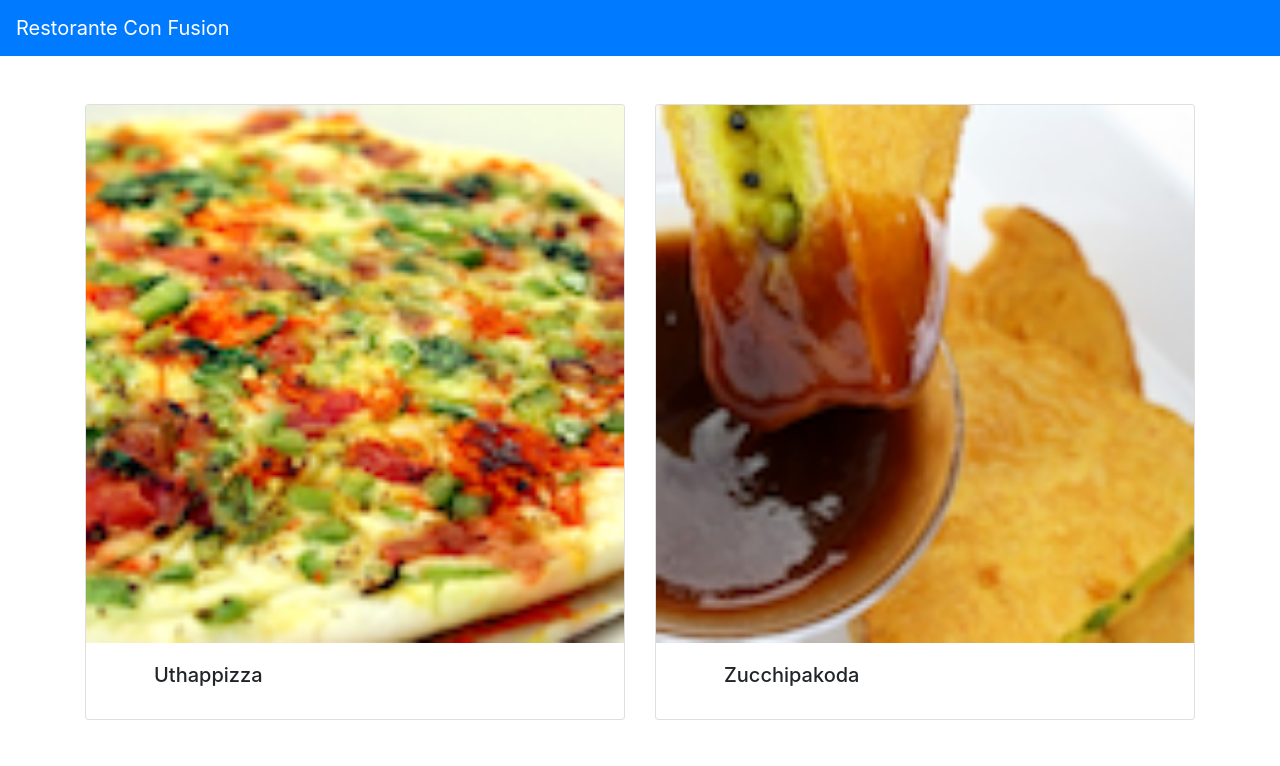
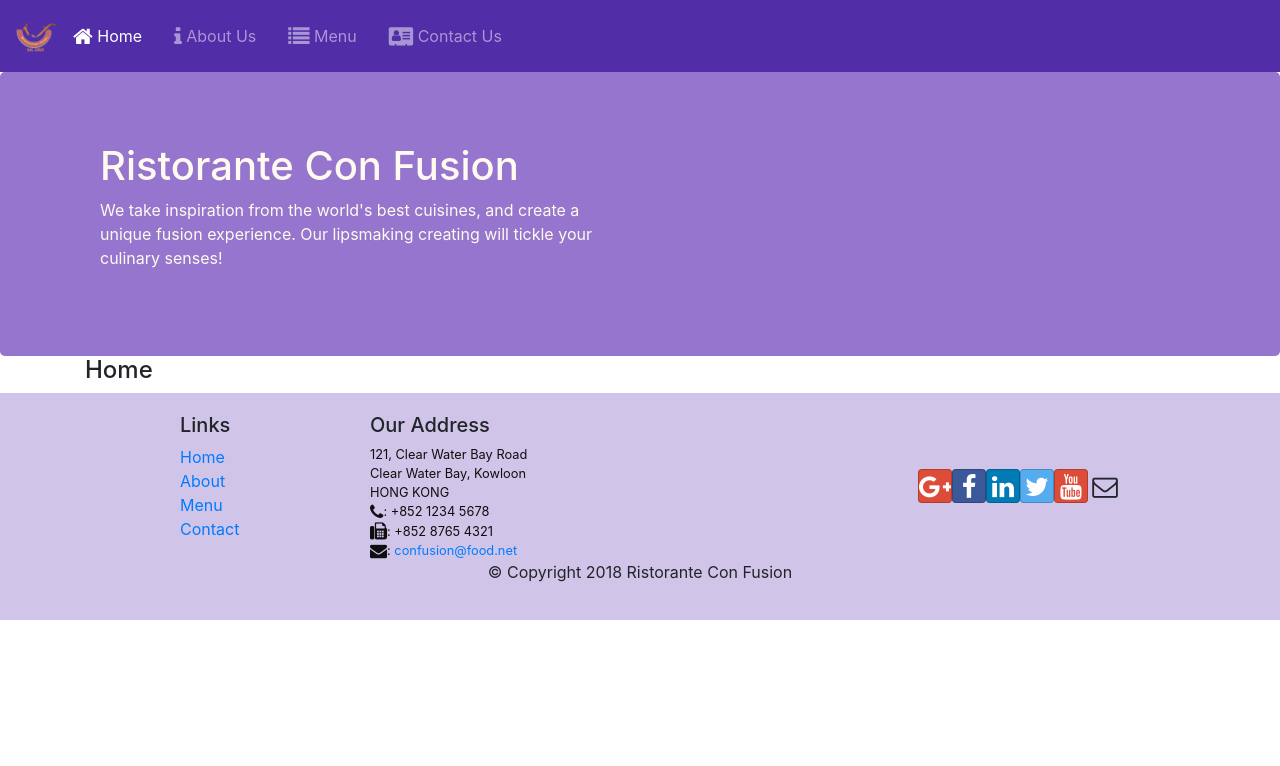
Before and after one commit to NietoCurcio/Ristorante-Confusion, a React (Create React App) app: page /home in a window 1280 px wide. Shown: the top 766 px of the page. Built offline with nearby package versions, Linux system fonts and the light colour scheme.

Commit message:
BrowserRouter, Router (path, render, component), Redirect, Switch, Link as a and Navlink as special css a

```diff
--- a/package.json
+++ b/package.json
@@ -7,9 +7,12 @@
     "@testing-library/react": "^11.1.0",
     "@testing-library/user-event": "^12.1.10",
     "bootstrap": "^4.5.3",
+    "bootstrap-social": "^5.1.1",
+    "font-awesome": "^4.7.0",
     "react": "^17.0.1",
     "react-bootstrap": "^1.4.0",
     "react-dom": "^17.0.1",
+    "react-router-dom": "^5.2.0",
     "react-scripts": "4.0.1",
     "web-vitals": "^0.2.4"
   },
--- a/src/App.css
+++ b/src/App.css
@@ -1,38 +1,33 @@
-.App {
-  text-align: center;
+.row-header {
+  margin: 0px auto;
+  padding: 0px auto;
 }
 
-.App-logo {
-  height: 40vmin;
-  pointer-events: none;
+.row-content {
+  margin: 0px auto;
+  padding: 50px 0px 50px 0px;
+  border-bottom: 1px ridge;
+  min-height: 400px;
 }
 
-@media (prefers-reduced-motion: no-preference) {
-  .App-logo {
-    animation: App-logo-spin infinite 20s linear;
-  }
+.footer {
+  background-color: #d1c4e9;
+  margin: 0px auto;
+  padding: 20px 0px 20px 0px;
+}
+.jumbotron {
+  padding: 70px 30px 70px 30px;
+  margin: 0px auto;
+  background: #9575cd;
+  color: floralwhite;
 }
 
-.App-header {
-  background-color: #282c34;
-  min-height: 100vh;
-  display: flex;
-  flex-direction: column;
-  align-items: center;
-  justify-content: center;
-  font-size: calc(10px + 2vmin);
-  color: white;
+address {
+  font-size: 80%;
+  margin: 0px;
+  color: #0f0f0f;
 }
 
-.App-link {
-  color: #61dafb;
+.navbar-dark {
+  background-color: #512da8;
 }
-
-@keyframes App-logo-spin {
-  from {
-    transform: rotate(0deg);
-  }
-  to {
-    transform: rotate(360deg);
-  }
-}
--- a/src/App.js
+++ b/src/App.js
@@ -1,9 +1,13 @@
 import Main from './components/MainComponent'
+import './App.css'
+import { BrowserRouter } from 'react-router-dom'
 
 function App() {
   return (
     <div>
-      <Main />
+      <BrowserRouter>
+        <Main />
+      </BrowserRouter>
     </div>
   )
 }
--- /dev/null
+++ b/src/components/FooterComponent.js
@@ -0,0 +1,91 @@
+import React from 'react'
+import { Link } from 'react-router-dom'
+
+const FooterComponent = () => {
+  return (
+    <div className='footer'>
+      <div className='container'>
+        <div className='row justify-content-center'>
+          <div className='col-4 offset-1 col-sm-2'>
+            <h5>Links</h5>
+            <ul className='list-unstyled'>
+              <li>
+                <Link to='/home'>Home</Link>
+              </li>
+              <li>
+                <Link to='/aboutus'>About</Link>
+              </li>
+              <li>
+                <Link to='/menu'>Menu</Link>
+              </li>
+              <li>
+                <Link to='/contactus'>Contact</Link>
+              </li>
+            </ul>
+          </div>
+          <div className='col-7 col-sm-5'>
+            <h5>Our Address</h5>
+            <address>
+              121, Clear Water Bay Road
+              <br />
+              Clear Water Bay, Kowloon
+              <br />
+              HONG KONG
+              <br />
+              <i className='fa fa-phone fa-lg'></i>: +852 1234 5678
+              <br />
+              <i className='fa fa-fax fa-lg'></i>: +852 8765 4321
+              <br />
+              <i className='fa fa-envelope fa-lg'></i>:{' '}
+              <a href='mailto:confusion@food.net'>confusion@food.net</a>
+            </address>
+          </div>
+          <div className='col-12 col-sm-4 align-self-center'>
+            <div className='text-center'>
+              <a
+                className='btn btn-social-icon btn-google'
+                href='http://google.com/+'
+              >
+                <i className='fa fa-google-plus'></i>
+              </a>
+              <a
+                className='btn btn-social-icon btn-facebook'
+                href='http://www.facebook.com/profile.php?id='
+              >
+                <i className='fa fa-facebook'></i>
+              </a>
+              <a
+                className='btn btn-social-icon btn-linkedin'
+                href='http://www.linkedin.com/in/'
+              >
+                <i className='fa fa-linkedin'></i>
+              </a>
+              <a
+                className='btn btn-social-icon btn-twitter'
+                href='http://twitter.com/'
+              >
+                <i className='fa fa-twitter'></i>
+              </a>
+              <a
+                className='btn btn-social-icon btn-google'
+                href='http://youtube.com/'
+              >
+                <i className='fa fa-youtube'></i>
+              </a>
+              <a className='btn btn-social-icon' href='mailto:'>
+                <i className='fa fa-envelope-o'></i>
+              </a>
+            </div>
+          </div>
+        </div>
+        <div className='row justify-content-center'>
+          <div className='col-auto'>
+            <p>© Copyright 2018 Ristorante Con Fusion</p>
+          </div>
+        </div>
+      </div>
+    </div>
+  )
+}
+
+export default FooterComponent
--- /dev/null
+++ b/src/components/HeaderComponent.js
@@ -0,0 +1,68 @@
+import React, { useState } from 'react'
+import { Jumbotron, Navbar, Nav } from 'react-bootstrap'
+import { NavLink } from 'react-router-dom'
+
+const HeaderComponent = () => {
+  const [toggle, setToggle] = useState(false)
+
+  const handleToggle = () => {
+    setToggle(!toggle)
+  }
+
+  return (
+    <>
+      {/* https://react-bootstrap.github.io/components/navbar/ */}
+      <Navbar className='navbar-dark' variant='dark' expand='md'>
+        <Navbar.Toggle onClick={handleToggle} />
+        <Navbar.Brand className='mr-auto' href='/'>
+          <img
+            src='assets/images/logo.png'
+            height='30'
+            width='41'
+            alt='Ristorante Con Fusion'
+          />
+        </Navbar.Brand>
+        <Navbar.Collapse isOpen={toggle}>
+          <Nav>
+            <Nav.Link>
+              <NavLink className='nav-link' to='/home'>
+                <i className='fa fa-home fa-lg'></i> Home
+              </NavLink>
+            </Nav.Link>
+            <Nav.Link>
+              <NavLink className='nav-link' to='/aboutus'>
+                <i className='fa fa-info fa-lg'></i> About Us
+              </NavLink>
+            </Nav.Link>
+            <Nav.Link>
+              <NavLink className='nav-link' to='/menu'>
+                <i className='fa fa-list fa-lg'></i> Menu
+              </NavLink>
+            </Nav.Link>
+            <Nav.Link>
+              <NavLink className='nav-link' to='/contactus'>
+                <i className='fa fa-address-card fa-lg'></i> Contact Us
+              </NavLink>
+            </Nav.Link>
+          </Nav>
+        </Navbar.Collapse>
+      </Navbar>
+      <Jumbotron>
+        <div className='container'>
+          <div className='row row-header'>
+            <div className='col-12 col-sm-6'>
+              <h1>Ristorante Con Fusion</h1>
+              <p>
+                We take inspiration from the world's best cuisines, and create a
+                unique fusion experience. Our lipsmaking creating will tickle
+                your culinary senses!
+              </p>
+            </div>
+          </div>
+        </div>
+      </Jumbotron>
+    </>
+  )
+}
+
+export default HeaderComponent
--- /dev/null
+++ b/src/components/HomeComponent.js
@@ -0,0 +1,11 @@
+import React from 'react'
+
+const HomeComponent = () => {
+  return (
+    <div className='container'>
+      <h4>Home</h4>
+    </div>
+  )
+}
+
+export default HomeComponent
--- a/src/components/MainComponent.js
+++ b/src/components/MainComponent.js
@@ -1,26 +1,34 @@
-import { Navbar } from 'react-bootstrap'
 import Menu from './MenuComponent'
 import Dishdetail from './DishdetailComponent '
+import Header from './HeaderComponent'
+import Footer from './FooterComponent'
+import Home from './HomeComponent'
 import { DISHES } from '../shared/dishes'
 import { useState } from 'react'
+import { Switch, Route, Redirect } from 'react-router-dom'
 
 function Main() {
   const [dishes, setDishes] = useState(DISHES)
-  const [selectedDishe, setSelectedDishe] = useState(null)
 
-  const onDishSelected = (event, dishId) => {
-    // console.log(event.target)
-    // console.log(dishId)
-    setSelectedDishe(dishId)
+  const HomePage = () => {
+    return <Home />
   }
 
   return (
     <div>
-      <Navbar bg='primary' variant='dark'>
-        <Navbar.Brand href='#home'>Restorante Con Fusion</Navbar.Brand>
-      </Navbar>
-      <Menu dishes={dishes} onClick={onDishSelected} />
-      <Dishdetail dish={dishes.find((dish) => dish.id === selectedDishe)} />
+      <Header />
+      <Switch>
+        <Route path='/home' component={HomePage} />
+        <Route
+          exact
+          path='/menu'
+          render={(props) => <Menu {...props} dishes={dishes} />}
+        />
+        {/* https://ui.dev/react-router-v4-pass-props-to-components/ */}
+        {/* https://reactrouter.com/web/api/Route */}
+        <Redirect to='/home' />
+      </Switch>
+      <Footer />
     </div>
   )
 }
--- a/src/components/MenuComponent.js
+++ b/src/components/MenuComponent.js
@@ -19,7 +19,7 @@ const MenuComponent = (props) => {
     )
   }
 
-  const { dishes, onClick } = props
+  const { dishes } = props
   return (
     <div className='container mb-5'>
       <div className='row'>
@@ -27,7 +27,7 @@ const MenuComponent = (props) => {
           return (
             <div key={dish.id} className='col-12 col-md-6 mt-5'>
               {/* React requires a key, to use that property when a item is added, updated or removed from the list */}
-              <RenderMenuItem dish={dish} onClick={onClick} />
+              <RenderMenuItem dish={dish} />
             </div>
           )
         })}
--- a/src/index.js
+++ b/src/index.js
@@ -1,6 +1,8 @@
 import React from 'react'
 import ReactDOM from 'react-dom'
 import 'bootstrap/dist/css/bootstrap.min.css'
+import 'font-awesome/css/font-awesome.min.css'
+import 'bootstrap-social/bootstrap-social.css'
 import './index.css'
 import App from './App'
 import reportWebVitals from './reportWebVitals'
```
Also changed, not shown: 2 other files (tests, documents, lock files or other folders).
